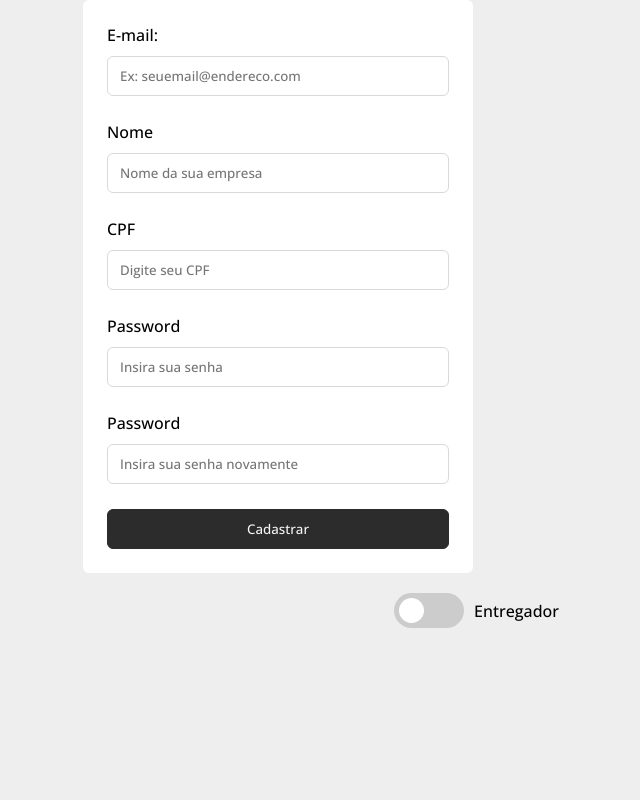
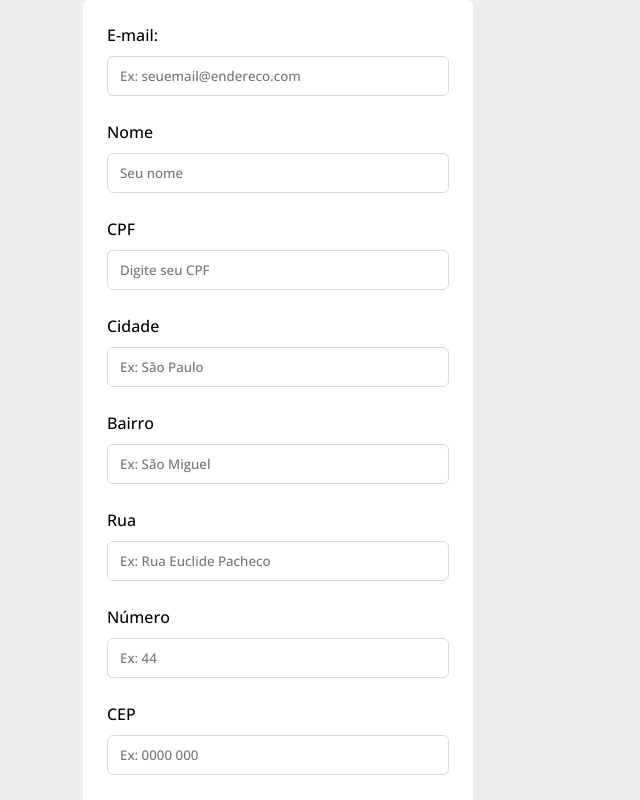
Before and after one commit to joenog/motofreela-frontend, a React (Vite) app: page /register in a window 1280 px wide. Shown: the top 800 px of the page, without its empty margins (307-947 px from the left). Built offline with nearby package versions, Linux system fonts and the light colour scheme; a web font is replaced by a local one.

Commit message:
Verificações dos inputs concluidas

```diff
--- a/src/pages/login/index.tsx
+++ b/src/pages/login/index.tsx
@@ -110,6 +110,7 @@ export function Login() {
               <button type="button" className="btn-white">
                 <img src={logoGoogle} /> Continuar com o Google
               </button>
+
               <a href="/login/esqueci-minha-senha">Esqueci minha senha</a>
             </div>
           </form>
--- a/src/pages/register/index.tsx
+++ b/src/pages/register/index.tsx
@@ -1,8 +1,6 @@
 import { FormEvent, useState } from 'react';
 import Loading from '../../components/Loading';
-import { FloatingMenu } from '../../components/floartingMenu';
 import Swal from 'sweetalert2';
-//import styles from './style.module.css';
 
 export function Register() {
   const [toogleStatus, setToogleStatus] = useState<boolean>(false);
@@ -15,6 +13,11 @@ export function Register() {
     confirmPassword: string;
     cnpj?: string;
     cpf?: string;
+    city: string;
+    neighborhood: string;
+    street: string;
+    numberHome: string;
+    zipCode: string;
   }
 
   const [userRegister, setUserRegister] = useState<UserRegister>({
@@ -24,6 +27,11 @@ export function Register() {
     confirmPassword: '',
     cnpj: '',
     cpf: '',
+    city: '',
+    neighborhood: '',
+    street: '',
+    numberHome: '',
+    zipCode: '',
   });
 
   async function handleSubmit(e: FormEvent) {
@@ -32,11 +40,28 @@ export function Register() {
     const regex =
       /^(?=.*[A-Z])(?=.*[a-z])(?=.*[!@#$%^&*()_+\-=[\]{};':",\\|,.<>/?]).{6,}$/;
 
-    if (!userRegister.email || !userRegister.password) {
+    if (
+      !userRegister.email ||
+      !userRegister.name ||
+      !userRegister.cpf ||
+      !userRegister.city ||
+      !userRegister.neighborhood ||
+      !userRegister.street ||
+      !userRegister.numberHome ||
+      !userRegister.zipCode
+    ) {
       Swal.fire({
         icon: 'error',
         title: 'Oops...',
         text: 'Por favor, preencha todos os campos!',
+      });
+    }
+    // VERIFICAR COM CNPJ MODO EMPRESA ATIVO
+    if (toogleStatus && !userRegister.cnpj) {
+      Swal.fire({
+        icon: 'error',
+        title: 'Oops...',
+        text: 'Porfavor, preencha o campo CNPJ',
       });
       return;
     }
@@ -46,6 +71,16 @@ export function Register() {
         icon: 'error',
         title: 'Oops...',
         text: 'A senha precisa ter no mínimo 6 caracteres, uma letra maiúscula e um símbolo!',
+      });
+      return;
+    }
+
+    //CONFIRM PASSWORD
+    if (userRegister.confirmPassword !== userRegister.password) {
+      Swal.fire({
+        icon: 'error',
+        title: 'Oops',
+        text: 'As duas senhas precisam ser identicas...',
       });
       return;
     }
@@ -70,12 +105,11 @@ export function Register() {
                 }))
               }
             />
-
             <label htmlFor="name">Nome</label>
             <input
               type="text"
               name="name"
-              placeholder="Nome da sua empresa"
+              placeholder={toogleStatus ? 'Nome da sua empresa' : 'Seu nome'}
               value={userRegister.name}
               onChange={(e) =>
                 setUserRegister((prev) => ({
@@ -84,7 +118,6 @@ export function Register() {
                 }))
               }
             />
-
             {toogleStatus ? (
               <>
                 <label htmlFor="cpf">CNPJ</label>
@@ -92,7 +125,7 @@ export function Register() {
                   type="text"
                   name="cnpj"
                   placeholder="Digite seu CNPJ"
-                  value={userRegister.cpf}
+                  value={userRegister.cnpj}
                   onChange={(e) =>
                     setUserRegister((prev) => ({
                       ...prev,
@@ -118,8 +151,72 @@ export function Register() {
                 />
               </>
             )}
-
-            <label htmlFor="password">Password</label>
+            <label htmlFor="city">Cidade</label>
+            <input
+              type="text"
+              name="city"
+              placeholder="Ex: São Paulo"
+              value={userRegister.city}
+              onChange={(e) =>
+                setUserRegister((prev) => ({
+                  ...prev,
+                  city: e.target.value,
+                }))
+              }
+            />
+            <label htmlFor="neighborhood">Bairro</label>
+            <input
+              type="text"
+              name="neighborhood"
+              placeholder="Ex: São Miguel"
+              value={userRegister.neighborhood}
+              onChange={(e) =>
+                setUserRegister((prev) => ({
+                  ...prev,
+                  neighborhood: e.target.value,
+                }))
+              }
+            />
+            <label htmlFor="street">Rua</label>
+            <input
+              type="text"
+              name="street"
+              placeholder="Ex: Rua Euclide Pacheco"
+              value={userRegister.street}
+              onChange={(e) =>
+                setUserRegister((prev) => ({
+                  ...prev,
+                  street: e.target.value,
+                }))
+              }
+            />
+            <label htmlFor="numberHome">Número</label>
+            <input
+              type="text"
+              name="numberHome"
+              placeholder="Ex: 44"
+              value={userRegister.numberHome}
+              onChange={(e) =>
+                setUserRegister((prev) => ({
+                  ...prev,
+                  numberHome: e.target.value,
+                }))
+              }
+            />
+            <label htmlFor="zipCode">CEP</label>
+            <input
+              type="text"
+              name="zipCode"
+              placeholder="Ex: 0000 000"
+              value={userRegister.zipCode}
+              onChange={(e) =>
+                setUserRegister((prev) => ({
+                  ...prev,
+                  zipCode: e.target.value,
+                }))
+              }
+            />
+            <label htmlFor="password">Senha</label>
             <input
               type="password"
               name="Password"
@@ -132,13 +229,12 @@ export function Register() {
                 }))
               }
             />
-
-            <label htmlFor="password2">Password</label>
+            <label htmlFor="confirmPassword">Confime a senha</label>
             <input
               type="password"
-              name="Password"
+              name="confirmPassword"
               placeholder="Insira sua senha novamente"
-              value={userRegister.password}
+              value={userRegister.confirmPassword}
               onChange={(e) =>
                 setUserRegister((prev) => ({
                   ...prev,
@@ -151,7 +247,6 @@ export function Register() {
             </button>
           </form>
         </div>
-
         <div className="toggle-container">
           <div
             className={`toggle ${toogleStatus ? 'on' : 'off'}`}
```
